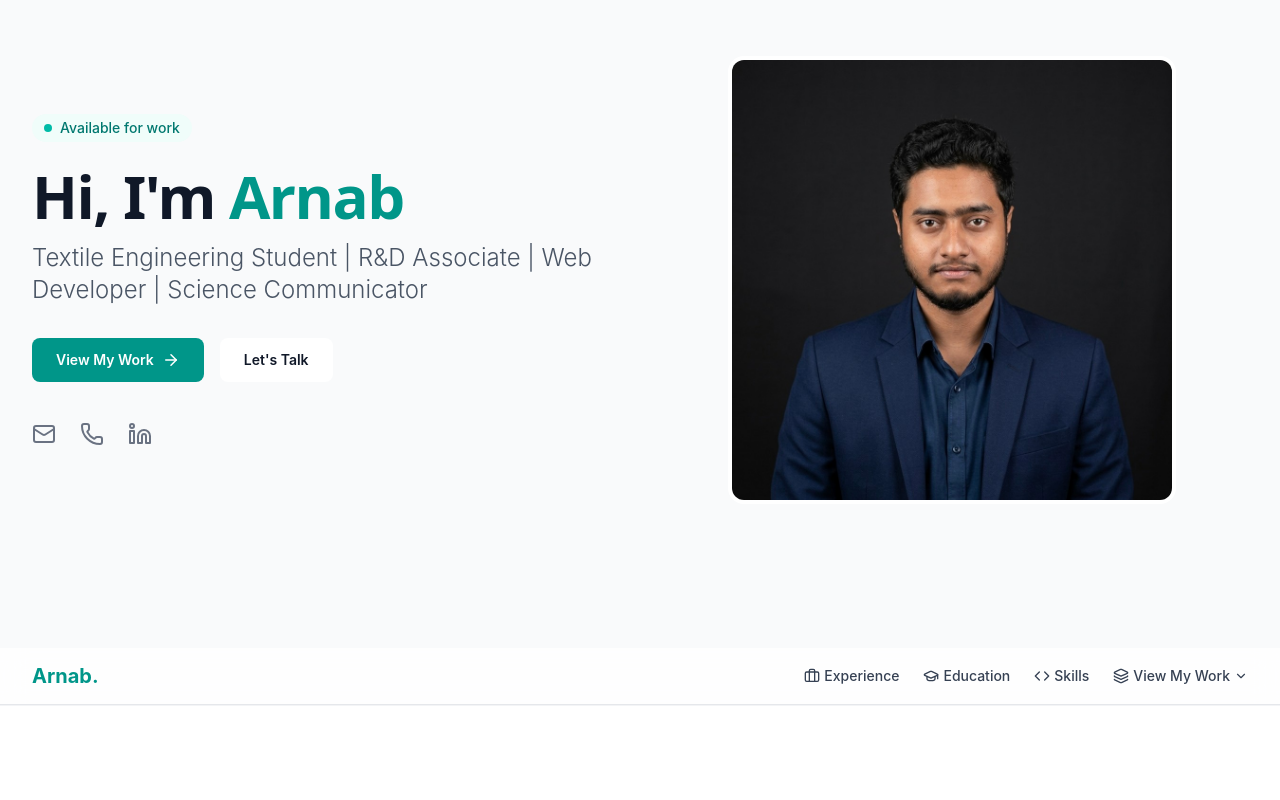
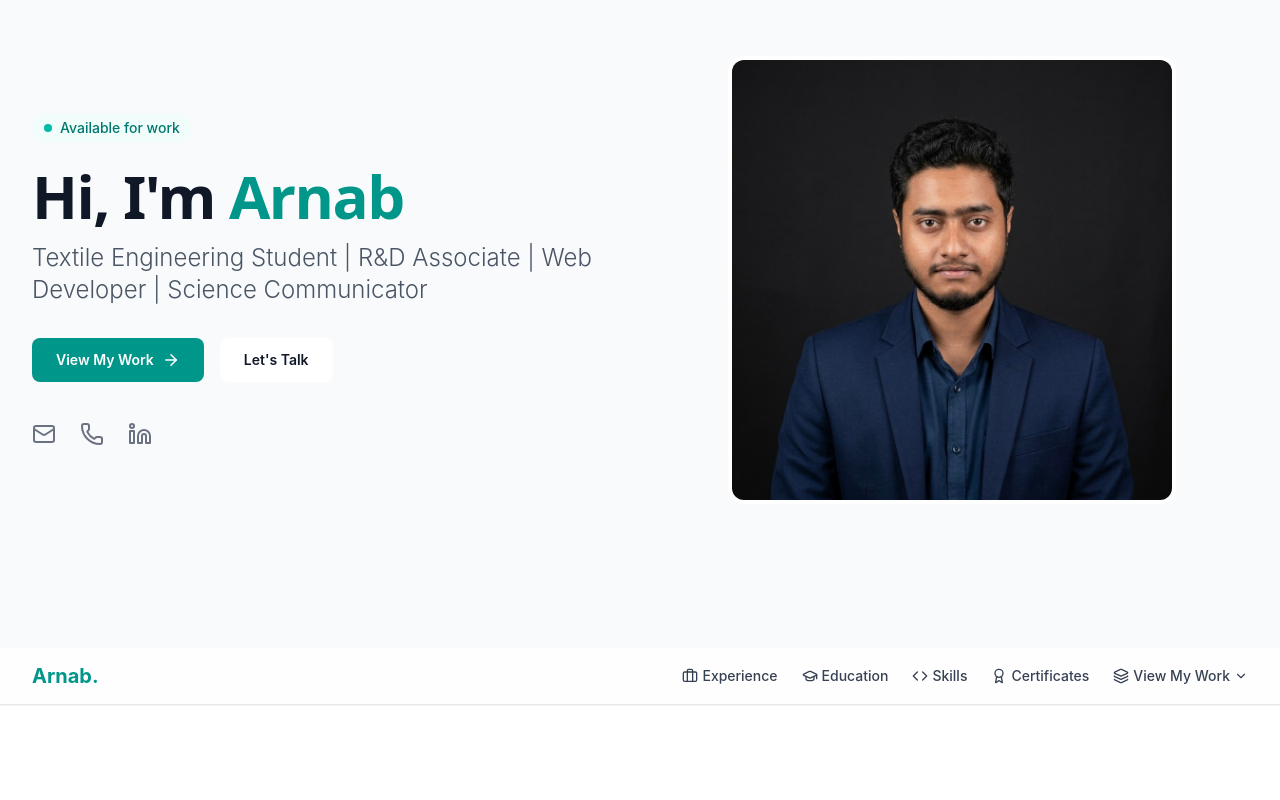
Before and after one commit to arnab761-blip/arnab-s-portfolio, a React (Vite) app: page / in a window 1280 px wide. Shown: the part 152-952 px from the top of the page. Built offline with nearby package versions, Linux system fonts and the light colour scheme; no server answers.

Commit message:
removed subtitle and added certificates to quick nav

```diff
--- a/src/components/Certificates.tsx
+++ b/src/components/Certificates.tsx
@@ -13,9 +13,6 @@ export default function Certificates() {
           <h2 className="font-display text-3xl font-bold tracking-tight text-gray-900 dark:text-white sm:text-4xl">
             Certifications & <span className="text-teal-600 dark:text-teal-400">Achievements</span>
           </h2>
-          <p className="mt-4 text-gray-600 dark:text-gray-400 max-w-2xl mx-auto">
-            আমার অর্জিত কিছু গুরুত্বপূর্ণ সার্টিফিকেশন এবং একাডেমিক স্বীকৃতিসমূহ।
-          </p>
         </div>
 
         {/* রেসপনসিভ গ্রিড */}
--- a/src/components/QuickNav.tsx
+++ b/src/components/QuickNav.tsx
@@ -1,5 +1,5 @@
 import React from 'react';
-import { ChevronDown, Briefcase, GraduationCap, Code, Layers } from 'lucide-react';
+import { ChevronDown, Briefcase, GraduationCap, Code, Layers, Award } from 'lucide-react';
 
 export default function QuickNav() {
   return (
@@ -27,6 +27,11 @@ export default function QuickNav() {
               <Code size={16} /> Skills
             </a>
 
+            {/* নতুন যোগ করা Certificates অপশন */}
+            <a href="#certificates" className="flex items-center gap-1 hover:text-teal-600 dark:hover:text-teal-400 transition-colors">
+              <Award size={16} /> Certificates
+            </a>
+
             {/* View My Work - Dropdown Menu */}
             <div className="group relative cursor-pointer py-2">
               <span className="flex items-center gap-1 hover:text-teal-600 dark:hover:text-teal-400 transition-colors">
```
